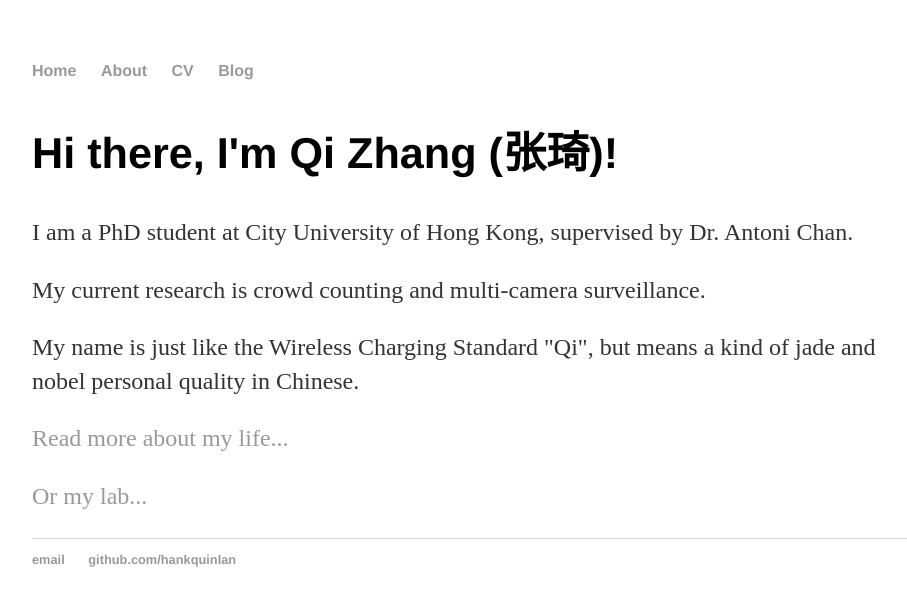
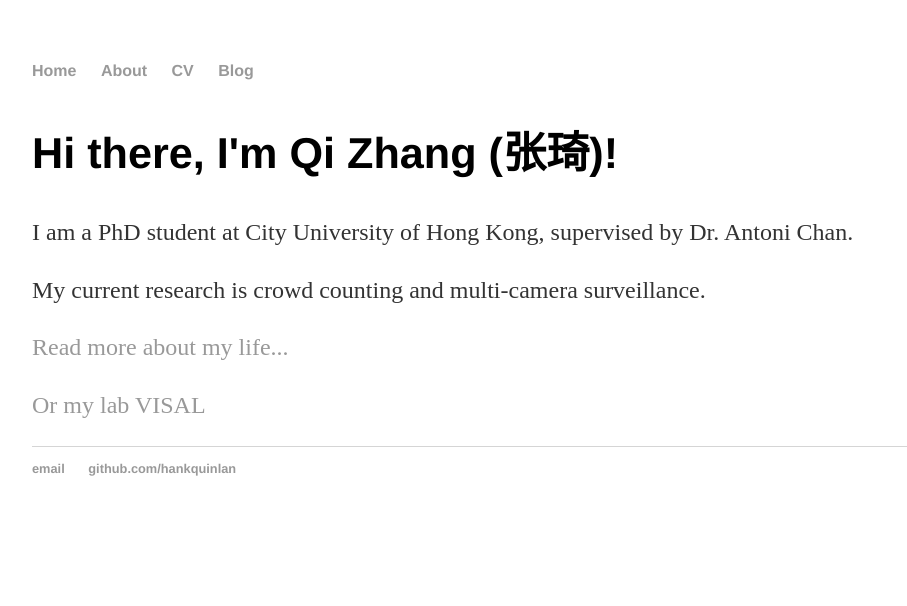
Before and after one commit to zqyq/zqyq.github.io, a Jekyll site: the page built from index.html, in a window 1280 px wide. Shown: the top 606 px of the page, without its empty margins (160-1067 px from the left). Built offline with Jekyll 4.4.1, drawn with Linux system fonts in a browser that asks for light colours.

Commit message:
Update index.html

```diff
--- a/index.html
+++ b/index.html
@@ -9,13 +9,9 @@ title: qizhang's homepage
 			<p>My current research is crowd counting and multi-camera surveillance. </p>
 
 			<p>
-				My name is just like the Wireless Charging Standard "Qi",
-					but means a kind of jade and nobel personal quality in Chinese.
-			</p>
-			<p>
 					<a href="/about">Read more about my life...</a>
 			</p>
 			<p>
-				<a href="http://visal.cs.cityu.edu.hk/">Or my lab...</a>
+				<a href="http://visal.cs.cityu.edu.hk/"> Or my lab VISAL </a>
 			</p>
 		</div>
```
